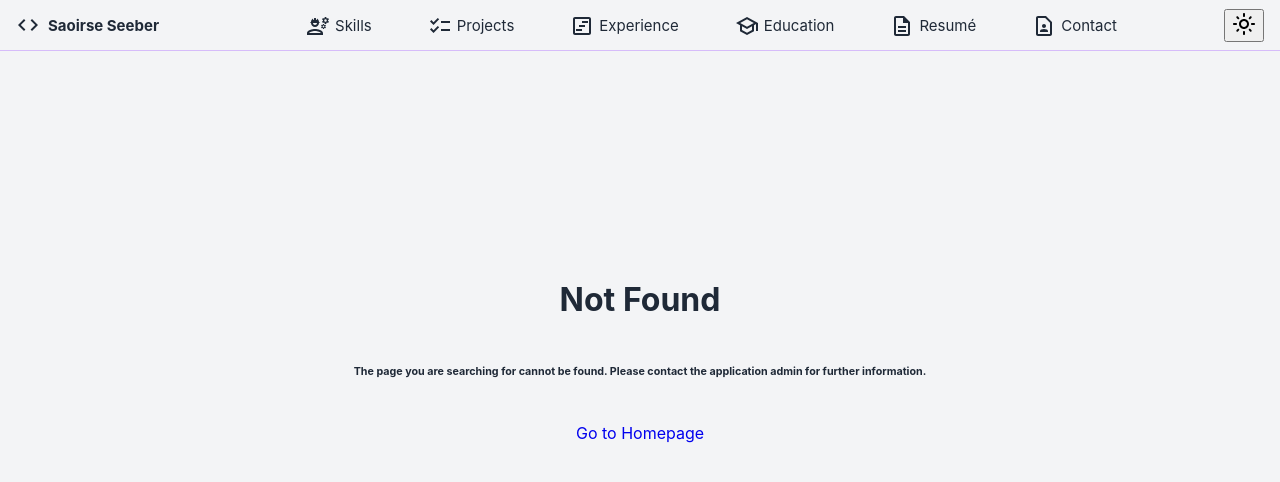
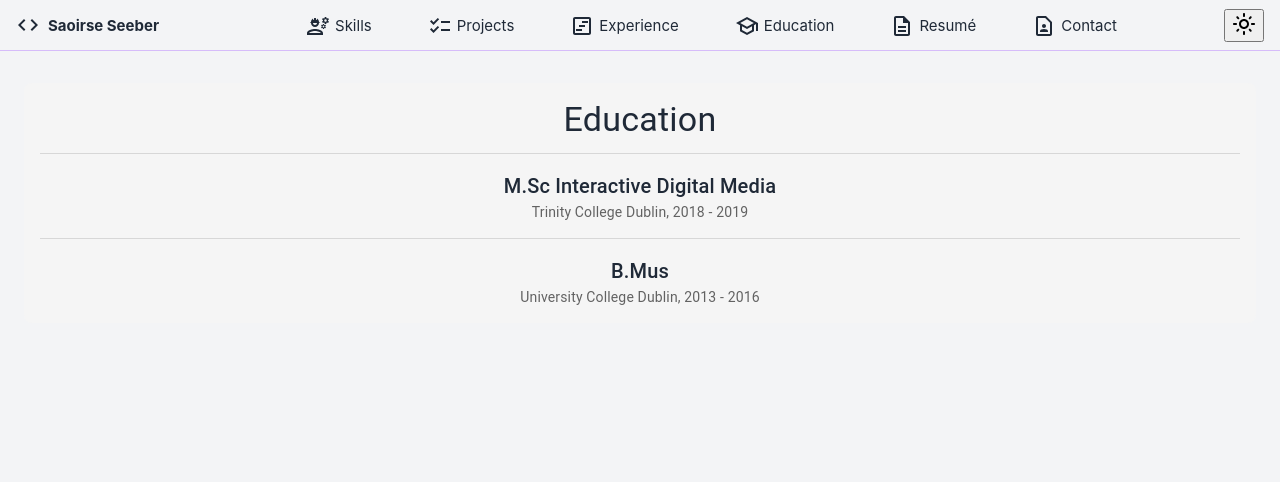
Before and after one commit to saoirselicious/personalsite, a React (Create React App) app: page /education in a window 1280 px wide. Shown: the top 482 px of the page. Built offline with nearby package versions, Linux system fonts and the light colour scheme.

Commit message:
Adding small education section

```diff
--- a/src/App.tsx
+++ b/src/App.tsx
@@ -7,6 +7,7 @@ import Experience from "./components/Homepage/Timeline";
 import Portfolio from './components/Homepage/Portfolio';
 import Contact from './components/Homepage/Contact';
 import CV from './components/CV/CV';
+import Education from './components/Homepage/Education';
 import TopTracks from './components/Utilities/TopTracks';
 import TopTracksList from './components/Utilities/TopTracksList';
 import SpotifyCallback from './components/Utilities/SpotifyCallback';
@@ -73,6 +74,7 @@ function AppContent() {
         <Route path="/experience" element={<Experience />} />
         <Route path="/resume" element={<CV />} />
         <Route path="/contact" element={<Contact />} />
+        <Route path="/education" element={<Education />} />
         <Route path="/projects" element={<Portfolio />} />
         <Route path="/projects/sortihue" element={<TopTracks />} />
         <Route
--- /dev/null
+++ b/src/components/Homepage/Education.tsx
@@ -0,0 +1,39 @@
+import React from 'react';
+import { Container, Box, Typography, Divider } from '@mui/material';
+
+const Education: React.FC = () => {
+  return (
+    <Container maxWidth="xl" sx={{ textAlign: 'center', padding: '2rem 0' }}>
+
+      <Box sx={{ padding: '1rem', backgroundColor: '#f5f5f5', borderRadius: '8px' }}>
+        <Typography variant="h4" gutterBottom>
+          Education
+        </Typography>
+
+        <Divider />
+
+        <Box sx={{ marginTop: '1rem' }}>
+          <Typography variant="h6">
+            M.Sc Interactive Digital Media
+          </Typography>
+          <Typography variant="body2" color="textSecondary">
+            Trinity College Dublin, 2018 - 2019
+          </Typography>
+        </Box>
+
+        <Divider sx={{ marginY: '1rem' }} />
+
+        <Box>
+          <Typography variant="h6">
+            B.Mus
+          </Typography>
+          <Typography variant="body2" color="textSecondary">
+            University College Dublin, 2013 - 2016
+          </Typography>
+        </Box>
+      </Box>
+    </Container>
+  );
+};
+
+export default Education;
```
